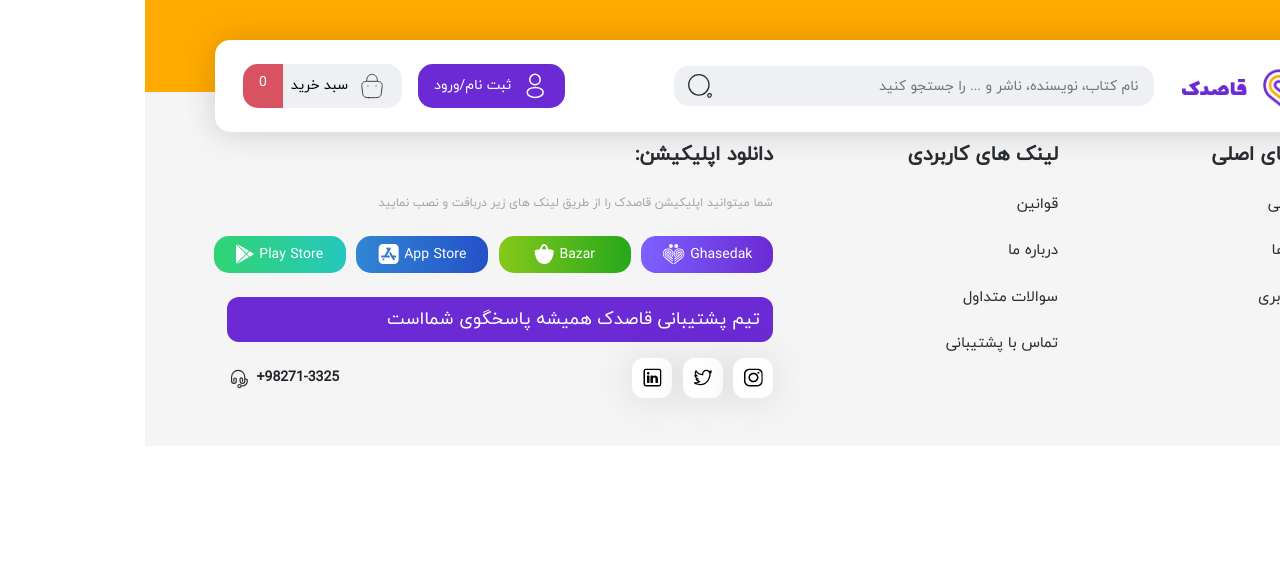
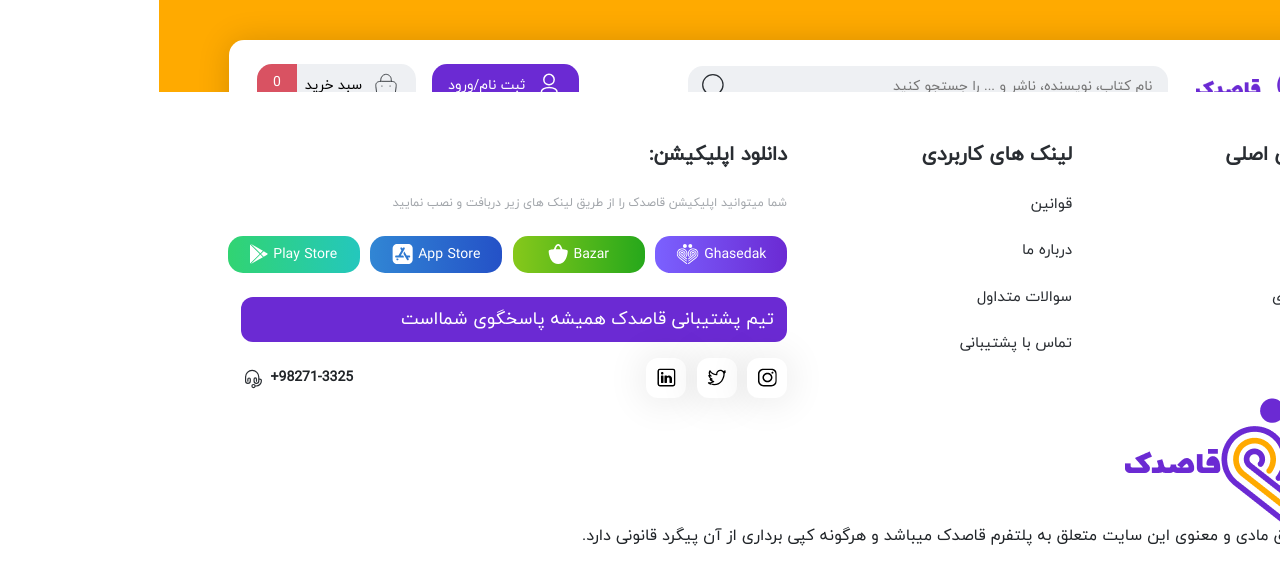
Before and after one commit to avabarzegar/Ghasedak, a React (Create React App) app: page / in a window 1280 px wide. Shown: the top 584 px of the page. Built offline with nearby package versions, Linux system fonts and the light colour scheme.

Commit message:
footer nime done

```diff
--- a/src/components/Footer/Footer.css
+++ b/src/components/Footer/Footer.css
@@ -5,9 +5,11 @@
 }
 
 .parent_section_footer {
-   background-color: #F5F5F5;
+   background-color: var(--white-color);
    padding: 3rem 0;
-   font-family: IranYekanRegular !important;
+   position: relative;
+   display: flex;
+   flex-direction: column;
 }
 
 .offer_to_download_app {
@@ -65,6 +67,17 @@
    padding-left: .2rem;
 }
 
+.shape_end_footer{
+   background-image: url(../../assets/Images/Background/footer-shape.png);
+   background-repeat: no-repeat;
+   background-size: cover;
+
+}
+
+/* .parent_copyright_text_logo_footer{
+   background-color: white;
+} */
+
 @media screen and (max-width:1390px){
    .btn_footer_inner_text {
       margin-left: .35rem;
--- a/src/components/Footer/Footer.js
+++ b/src/components/Footer/Footer.js
@@ -14,12 +14,14 @@
 import Instagram from '../../assets/Images/icon/Vector (5).svg';
 import twitter from '../../assets/Images/icon/Vector (4).svg';
 import LinkedIn from '../../assets/Images/icon/Vector (3).svg';
+import LogoType from '../../assets/Images/Logo/logo-text-white.png';
+import Logo from '../../assets/Images/Logo/Logo.png';
 
 const Footer = () => {
    return (
 
       <Container fluid className='parent_section_footer'>
-         <Container >
+         <Container>
             <Row>
                <Col md={3}>
                   <div className='section_title_links_footer'>
@@ -50,26 +52,26 @@
                      <p className='offer_to_download_app'>شما میتوانید اپلیکیشن قاصدک را از طریق لینک های زیر دربافت و نصب نمایید</p>
                      <div className='outer_section_footer_btn'>
                         <Row>
-                           <Col xl={3} lg={6}  md={6} xs={12} sm={6}>
-                           <StyledButton  href='#' button='ghasedak_download-app'>
+                           <Col xl={3} lg={6} md={6} xs={12} sm={6}>
+                              <StyledButton href='#' button='ghasedak_download-app'>
                                  <span className='btn_footer_inner_text'>Ghasedak</span>
                                  <img src={Ghasedak} alt='img' />
                               </StyledButton>
                            </Col>
-                        <Col xl={3} lg={6}  md={6} xs={12} sm={6}>
-                           <StyledButton  href='#' button='cafe-bazar-button'>
+                           <Col xl={3} lg={6} md={6} xs={12} sm={6}>
+                              <StyledButton href='#' button='cafe-bazar-button'>
                                  <span className='btn_footer_inner_text'>Bazar</span>
                                  <img src={CafeBazar} alt='img' />
                               </StyledButton>
                            </Col>
-                        <Col xl={3} lg={6}  md={6} xs={12} sm={6}>
-                           <StyledButton  href='#' button='App-store-button'>
+                           <Col xl={3} lg={6} md={6} xs={12} sm={6}>
+                              <StyledButton href='#' button='App-store-button'>
                                  <span className='btn_footer_inner_text'>App Store</span>
                                  <img src={AppStore} alt='img' />
                               </StyledButton>
                            </Col>
-                        <Col xl={3} lg={6}  md={6} xs={12} sm={6}>
-                           <StyledButton  href='#' button='play-store-button'>
+                           <Col xl={3} lg={6} md={6} xs={12} sm={6}>
+                              <StyledButton href='#' button='play-store-button'>
                                  <span className='btn_footer_inner_text'>Play Store</span>
                                  <img src={PlayStore} alt='img' />
                               </StyledButton>
@@ -97,7 +99,20 @@
                   </div>
                </Col>
             </Row>
+
          </Container>
+         <Container fluid className='parent_copyright_text_logo_footer shape_end_footer'>
+            <Container className=''>
+               <div >
+                  <div className='logo_img_footer'>
+                     <img src={Logo} alt='logo'></img>
+                     <img src={LogoType} alt='logo'></img>
+                  </div>
+                  <p>تمامی حقوق مادی و معنوی این سایت متعلق به پلتفرم قاصدک میباشد و هرگونه کپی برداری از آن پیگرد قانونی دارد. </p>
+               </div>
+            </Container>
+         </Container>
+
       </Container>
    )
 }
```
Also changed, not shown: src/assets/Images/Background/footer-shape.png (added). Lines whose indentation alone changed are shown as unchanged.
